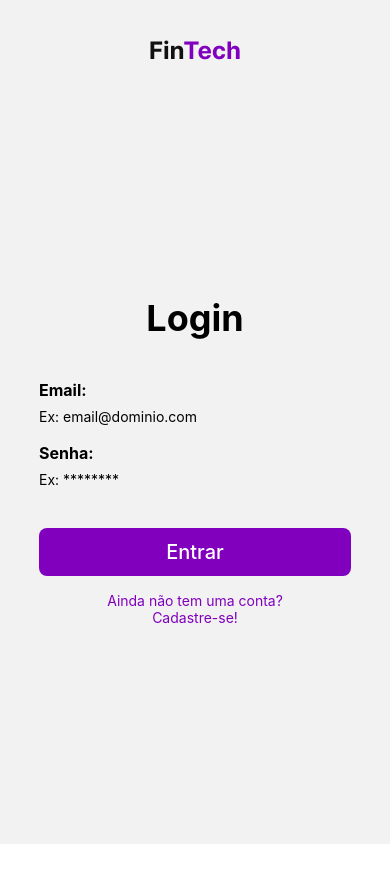
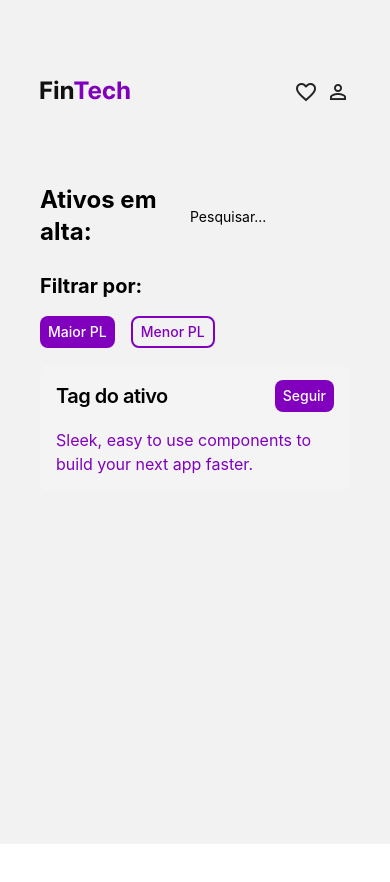
Before and after one commit to mhdsilva/fintech-app, a React Native app: screen /Home in a window 390 px wide. After the commit the page ends 844 px from the top, so only its background shows below. Built offline with nearby package versions, Linux system fonts and the light colour scheme.

Commit message:
feat: Add react-native-elements and react-native-vector-icons dependencies

```diff
--- a/App.tsx
+++ b/App.tsx
@@ -4,10 +4,12 @@ import { createStackNavigator } from "@react-navigation/stack";
 import "./src/styles/global.css";
 import Login from "./src/app/Login";
 import Register from "./src/app/Register";
+import Home from "./src/app/Home";
 
 export type RootStackParamList = {
   Login: undefined;
   Register: undefined;
+  Home: undefined;
 };
 
 const Stack = createStackNavigator<RootStackParamList>();
@@ -21,6 +23,7 @@ export default function App() {
       >
         <Stack.Screen name="Login" component={Login} />
         <Stack.Screen name="Register" component={Register} />
+        <Stack.Screen name="Home" component={Home} />
       </Stack.Navigator>
     </NavigationContainer>
   );
--- a/package.json
+++ b/package.json
@@ -20,9 +20,11 @@
     "nativewind": "^4.0.36",
     "react": "18.2.0",
     "react-native": "0.74.2",
+    "react-native-elements": "^3.4.3",
     "react-native-reanimated": "~3.10.1",
     "react-native-safe-area-context": "^4.10.4",
     "react-native-screens": "^3.31.1",
+    "react-native-vector-icons": "^10.1.0",
     "tailwind-merge": "^2.3.0"
   },
   "devDependencies": {
--- /dev/null
+++ b/src/app/Home.tsx
@@ -0,0 +1,41 @@
+import { View, Text } from "react-native";
+import Header from "../components/Header";
+import { NativeStackScreenProps } from "@react-navigation/native-stack";
+import { RootStackParamList } from "../../App";
+import { Input } from "../components/Input";
+import { Button } from "../components/Button";
+import { Card, CardHeader, CardTitle, CardContent } from "../components/Card";
+
+type Props = NativeStackScreenProps<RootStackParamList, "Login">;
+
+export default function Home({ navigation }: Props) {
+  return (
+    <View className="flex-1 flex-col mt-10">
+      <Header />
+      <View className="p-10 gap-y-6">
+        <View className="flex-row items-center justify-between h-fit">
+          <Text className="text-2xl font-bold">Ativos em alta:</Text>
+          <Input placeholder="Pesquisar..." className="w-40" />
+        </View>
+        <View className="gap-y-4">
+          <Text className="text-xl font-bold">Filtrar por:</Text>
+          <View className="flex-row items-center gap-4">
+            <Button label="Maior PL" variant="default" size="sm" />
+            <Button label="Menor PL" variant="secondary" size="sm" />
+          </View>
+          <Card>
+            <CardHeader className="flex-row items-center justify-between">
+              <CardTitle>Tag do ativo</CardTitle>
+              <Button label="Seguir" variant="default" size="sm" />
+            </CardHeader>
+            <CardContent>
+              <Text className="text-base text-primary">
+                Sleek, easy to use components to build your next app faster.
+              </Text>
+            </CardContent>
+          </Card>
+        </View>
+      </View>
+    </View>
+  );
+}
--- a/src/app/Login.tsx
+++ b/src/app/Login.tsx
@@ -8,7 +8,7 @@ type Props = NativeStackScreenProps<RootStackParamList, "Login">;
 
 export default function Login({ navigation }: Props) {
   return (
-    <View className="flex-1 flex-col">
+    <View className="flex-1 flex-col mt-10">
       <View className="flex-1 items-center mt-10">
         <Image source={require("../../assets/images/LOGO.png")} />
       </View>
@@ -33,7 +33,8 @@ export default function Login({ navigation }: Props) {
               label="Entrar"
               variant="default"
               size="lg"
-              className="w-4/5 "
+              className="w-4/5"
+              onPress={() => navigation.navigate("Home")}
             />
             <TouchableOpacity
               onPress={() => navigation.navigate("Register")}
--- a/src/app/Register.tsx
+++ b/src/app/Register.tsx
@@ -8,7 +8,7 @@ type Props = NativeStackScreenProps<RootStackParamList, "Login">;
 
 export default function Register({ navigation }: Props) {
   return (
-    <View className="flex-1 flex-col">
+    <View className="flex-1 flex-col mt-10">
       <View className="flex-1 items-center mt-10">
         <Image source={require("../../assets/images/LOGO.png")} />
       </View>
--- a/src/components/Button.tsx
+++ b/src/components/Button.tsx
@@ -9,7 +9,7 @@ const buttonVariants = cva(
     variants: {
       variant: {
         default: "bg-primary",
-        secondary: "bg-secondary",
+        secondary: "bg-secondary border-2 border-primary",
         destructive: "bg-destructive",
         ghost: "bg-slate-700",
         link: "text-primary underline-offset-4",
@@ -31,7 +31,7 @@ const buttonTextVariants = cva("text-center font-medium", {
   variants: {
     variant: {
       default: "text-primary-foreground",
-      secondary: "text-secondary-foreground",
+      secondary: "text-primary",
       destructive: "text-destructive-foreground",
       ghost: "text-primary-foreground",
       link: "text-primary-foreground underline",
--- /dev/null
+++ b/src/components/Card.tsx
@@ -0,0 +1,114 @@
+import { Text, View } from "react-native";
+
+import { cn } from "../lib/utils";
+
+function Card({
+  className,
+  ...props
+}: React.ComponentPropsWithoutRef<typeof View>) {
+  return <View className={cn("rounded-xl bg-gray", className)} {...props} />;
+}
+
+function CardHeader({
+  className,
+  ...props
+}: React.ComponentPropsWithoutRef<typeof View>) {
+  return <View className={cn("p-4", className)} {...props} />;
+}
+
+function CardTitle({
+  className,
+  ...props
+}: React.ComponentPropsWithoutRef<typeof Text>) {
+  return (
+    <Text
+      className={cn(
+        "text-xl font-semibold tracking-tight text-black",
+        className,
+      )}
+      {...props}
+    />
+  );
+}
+
+function CardDescription({
+  className,
+  ...props
+}: React.ComponentPropsWithoutRef<typeof Text>) {
+  return (
+    <Text
+      className={cn("text-sm text-muted-foreground", className)}
+      {...props}
+    />
+  );
+}
+
+function CardContent({
+  className,
+  ...props
+}: React.ComponentPropsWithoutRef<typeof View>) {
+  return <View className={cn("p-4 pt-0", className)} {...props} />;
+}
+
+// TODO: style
+function CardFooter({
+  className,
+  ...props
+}: React.ComponentPropsWithoutRef<typeof View>) {
+  return (
+    <View
+      className={cn(className, "flex flex-row items-center p-4 pt-0")}
+      {...props}
+    />
+  );
+}
+
+interface SimpleCardProps {
+  className?: string;
+  title?: string;
+  description?: string;
+  content?: string;
+  footer?: string;
+}
+function SimpleCard({
+  className,
+  title,
+  description,
+  content,
+  footer,
+}: SimpleCardProps) {
+  return (
+    <Card className={className}>
+      <CardHeader>
+        {title && (
+          <Text className="text-2xl font-semibold tracking-tight text-primary">
+            {title}
+          </Text>
+        )}
+        {description && (
+          <Text className="text-sm text-muted-foreground">{description}</Text>
+        )}
+      </CardHeader>
+      {content && (
+        <CardContent>
+          <Text className="text-base text-primary">{content}</Text>
+        </CardContent>
+      )}
+      {footer && (
+        <CardFooter>
+          <Text className="text-sm text-muted-foreground">{footer}</Text>
+        </CardFooter>
+      )}
+    </Card>
+  );
+}
+
+export {
+  Card,
+  CardHeader,
+  CardTitle,
+  CardDescription,
+  CardContent,
+  CardFooter,
+  SimpleCard,
+};
--- /dev/null
+++ b/src/components/Header.tsx
@@ -0,0 +1,15 @@
+import React from "react";
+import { View, Image } from "react-native";
+import { Icon } from "react-native-elements";
+
+export default function Header() {
+  return (
+    <View className="flex-row items-start justify-between p-10">
+      <Image source={require("../../assets/images/LOGO.png")} />
+      <View className="flex-row items-center justify-center gap-2">
+        <Icon name="favorite-border" size={24} />
+        <Icon name="perm-identity" size={24} />
+      </View>
+    </View>
+  );
+}
```
Also changed, not shown: 1 other file (tests, documents, lock files or other folders).
